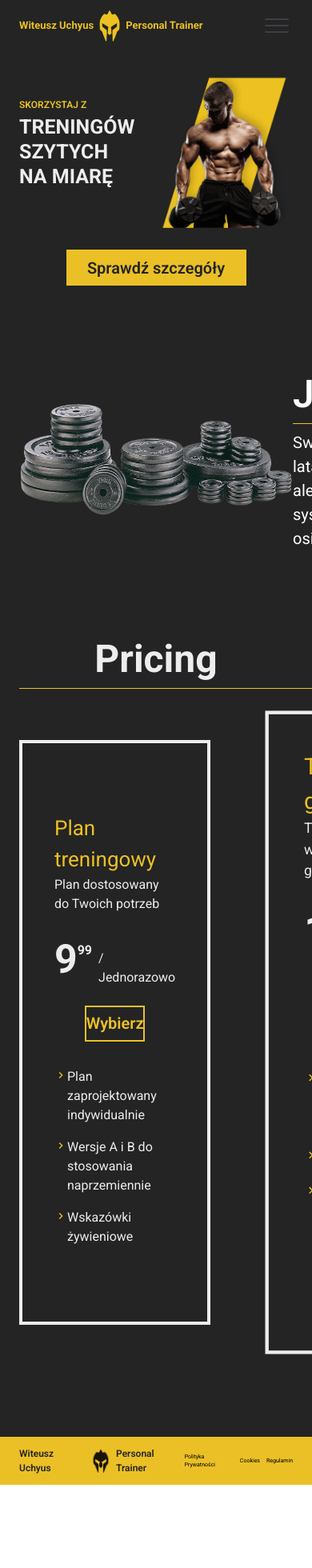
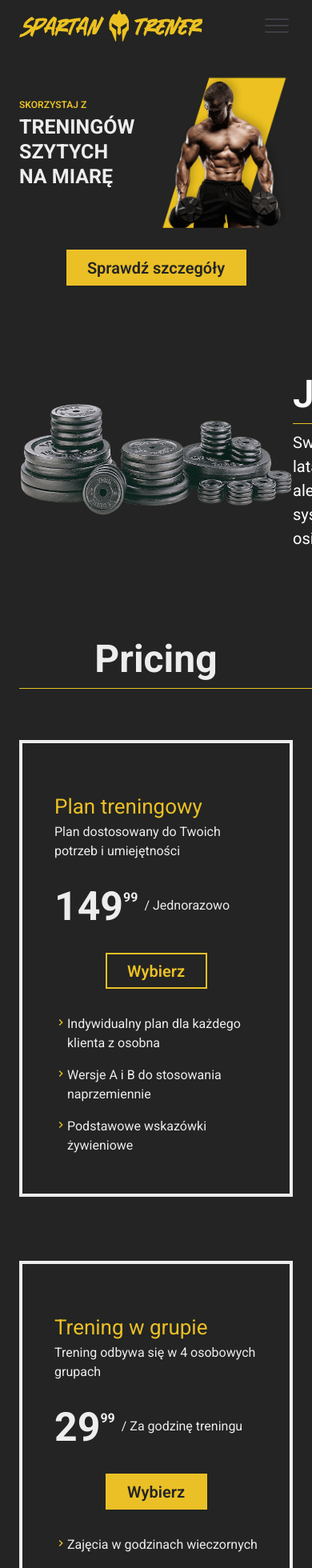
Before and after one commit to m-uchyla/personal-trainer, a React (Vite) app: page / in a window 390 px wide. Shown: the top 1960 px of the page at 80% size. Before the commit the page ends 1856 px from the top, so only its background shows below. Built offline with nearby package versions, Linux system fonts and the light colour scheme.

Commit message:
Pricing mobile & color redesign

```diff
--- a/src/assets/index.js
+++ b/src/assets/index.js
@@ -6,6 +6,7 @@ import Dubmell from "./img/dumbell.png"
 import Weight from "./img/weight.png"
 import damianBefore from "./img/damianPrzed.png"
 import damianAfter from "./img/damianPo.png"
+import logo from "./img/logo.png"
 
 export{
     Favicon,
@@ -15,5 +16,6 @@ export{
     Dubmell,
     Weight,
     damianBefore,
-    damianAfter
+    damianAfter,
+    logo
 }
--- a/src/components/sections/Footer.jsx
+++ b/src/components/sections/Footer.jsx
@@ -2,25 +2,21 @@ import React from 'react'
 import { privacy } from '../../constants'
 
 import styles from '../../style';
-import { Favicon } from '../../assets';
+import { Favicon, logo } from '../../assets';
 
 const Footer = () => {
   return (
     <div className='mt-[200px]'>
-      <section id="footer" className='absolute bottom-[-100px] left-0 w-full bg-primary'>
+      <section id="footer" className='absolute bottom-[-100px] left-0 w-full bg-darker'>
         <div className={`${styles.paddingX} ${styles.flexCenter}`}>
           <div className={`${styles.boxWidth}`}>
               <div className='flex justify-between my-3'>
                 <a href='/'>
-                  <div className='flex flex-row items-center'>
-                    <p className='sm:text-[20px] text-[12px] text-dark font-semibold mr-1'>Witeusz Uchyus</p>
-                    <img src={Favicon} className={`brightness-[10%] w-[30px]`} />
-                    <p className='sm:text-[20px] text-[12px] text-dark font-semibold ml-1'>Personal Trainer</p>
-                  </div>
+                    <img src={logo}/>
                 </a>
                 <ul className='flex items-center'>
                   {privacy.map((item, index) => (
-                    <li key={item.id} className={`links-footer sm:text-[16px] text-[7px] ${index === privacy.length - 1 ? "mr-0" : "sm:mr-5 mr-2"} cursor-pointer`}>{item.title}</li>
+                    <li key={item.id} className={`links-footer text-secondary sm:text-[16px] text-[7px] ${index === privacy.length - 1 ? "mr-0" : "sm:mr-5 mr-2"} hover:text-primary cursor-pointer`}>{item.title}</li>
                   ))}
                 </ul>
               </div>
--- a/src/components/sections/Navbar.jsx
+++ b/src/components/sections/Navbar.jsx
@@ -1,7 +1,7 @@
 import React, {useState} from 'react'
 import Button from '../modules/Button'
 import { navLinks } from '../../constants'
-import { Favicon } from '../../assets'
+import { Favicon, logo } from '../../assets'
 import styles from '../../style'
 
 const Navbar = () => {
@@ -31,14 +31,12 @@ const Navbar = () => {
       <div className={`${styles.paddingX} ${styles.flexCenter}`}>
         <div className={`${styles.boxWidth}`}>
           <div className='flex justify-between items-center'>
-            <div className='flex justify-evenly items-center'>
-              <span className={`${!navbar ? "text-primary" : "text-dark"} font-bold sm:text-[18px] text-[13px]`}>Witeusz Uchyus</span>
-              <img src={Favicon} className={`${navbar ? "brightness-[20%]" : "brightness-100"} w-[40px]`} />
-              <span className={`${!navbar ? "text-primary" : "text-dark"} font-bold sm:text-[18px] text-[13px]`}>Personal Trainer</span>
-            </div>
+            <a href="/">
+              <img src={logo} className={`${navbar ? "brightness-[100%]" : "brightness-100"}`} />
+            </a>
             <ul className='list-none sm:flex hidden items-center justify-between'>
               {navLinks.map((link, index) => (
-                <li key={link.id} className={`${index === navLinks.length - 1 ? "mr-0" : "mr-3"} ${!navbar ? "text-primary" : "text-dark"} cursor-pointer`}>{link.title}</li>
+                <li key={link.id} className={`${index === navLinks.length - 1 ? "mr-0" : "mr-3"} ${!navbar ? "text-secondary" : "text-secondary"} hover:text-primary cursor-pointer`}>{link.title}</li>
               ))}
             </ul>
             <div className={`sm:hidden flex flex-1 justify-end items-center z-50`}>
--- a/src/components/sections/Pricing.jsx
+++ b/src/components/sections/Pricing.jsx
@@ -7,11 +7,11 @@ const Pricing = () => {
   return (
     <section id="pricing">
       <h2 className='text-secondary text-[48px] text-center font-bold'>Pricing</h2>
-      <div class="bg-primary w-[450px] h-[1px] mb-16 mx-auto"></div>
-      <div className='flex justify-between gap-20'>
+      <div className="bg-primary w-[450px] h-[1px] mb-16 mx-auto"></div>
+      <div className='flex justify-between gap-20 flex-col md:flex-row'>
         {pricing.map((offer,index)=>(
-          <div key={"pricing"+index} className={`${(index === 1) ? "scale-110" : ""} border-secondary border-4 flex-1 flex flex-col justify-center p-10`}>
-            <h3 className=' text-primary text-[26px]'>{offer.name}</h3>
+          <div key={"pricing"+index} className={`${(index === 1) ? "md:scale-110" : ""} border-secondary border-4 flex-1 flex flex-col p-10`}>
+            <h3 className=' text-primary text-[26px] mt-5'>{offer.name}</h3>
             <h4 className=' text-secondary text-[16px] '>{offer.desc}</h4>
             <div className='flex text-secondary mt-5'>
               <div className='text-[50px] font-bold'>{offer.price[0]}</div>
--- a/src/constants/index.js
+++ b/src/constants/index.js
@@ -39,18 +39,18 @@ export const privacy = [
 export const pricing = [
     {
         name: "Plan treningowy",
-        price: [9,99],
+        price: [149,99],
         per:"Jednorazowo",
-        desc: "Plan dostosowany do Twoich potrzeb",
+        desc: "Plan dostosowany do Twoich potrzeb i umiejętności",
         features:[
-            "Plan zaprojektowany indywidualnie",
+            "Indywidualny plan dla każdego klienta z osobna",
             "Wersje A i B do stosowania naprzemiennie",
-            "Wskazówki żywieniowe"
+            "Podstawowe wskazówki żywieniowe"
         ]
     },
     {
         name: "Trening w grupie",
-        price: [19,99],
+        price: [29,99],
         per:"Za godzinę treningu",
         desc: "Trening odbywa się w 4 osobowych grupach",
         features:[
@@ -61,7 +61,7 @@ export const pricing = [
     },
     {
         name: "Trening prywatny",
-        price: [29,99],
+        price: [79,99],
         per:"Za godzinę treningu",
         desc: "Trening, gdzie cały czas poświęcony jest tylko Tobie",
         features:[
--- a/src/index.css
+++ b/src/index.css
@@ -40,7 +40,7 @@ section{
   position: fixed;
   z-index: 999;
   transition: 0.5s;
-  background-color: #ebc026;
+  background-color: rgba(28, 29, 28, 0.97);
   box-shadow:
   0px 0.6px 3.6px -6px rgba(0, 0, 0, 0.053),
   0px 1.4px 8.6px -6px rgba(0, 0, 0, 0.077),
--- a/tailwind.config.js
+++ b/tailwind.config.js
@@ -8,6 +8,7 @@ module.exports = {
         primary: "#ebc026", //yellow
         secondary: "#ededed", //white
         dark: "#232423", //gray
+        darker: '#1c1d1c'
       },
       fontFamily: {
         roboto: ["Roboto", "sans-serif"],
```
Also changed, not shown: src/assets/img/logo.png (added).
